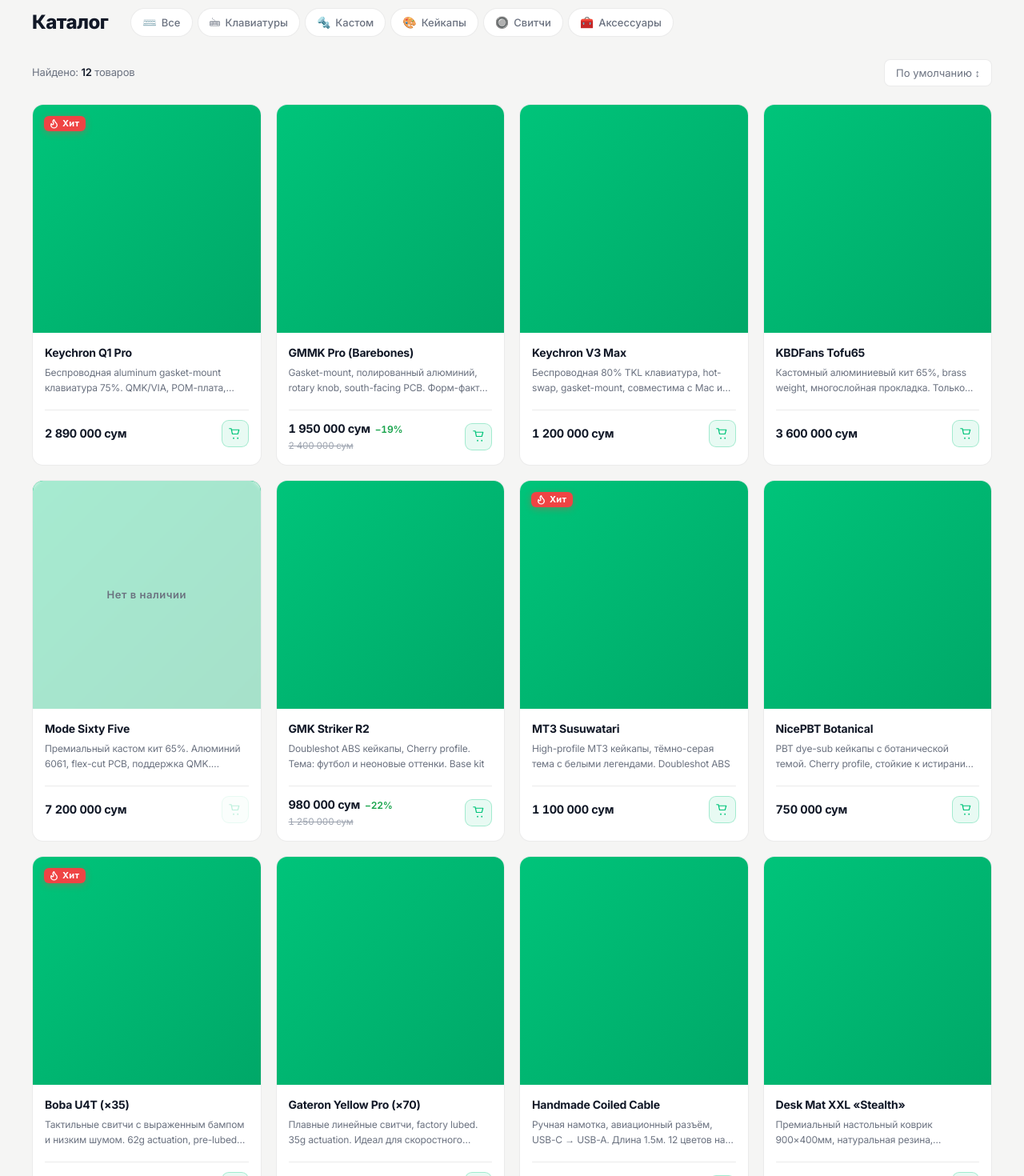
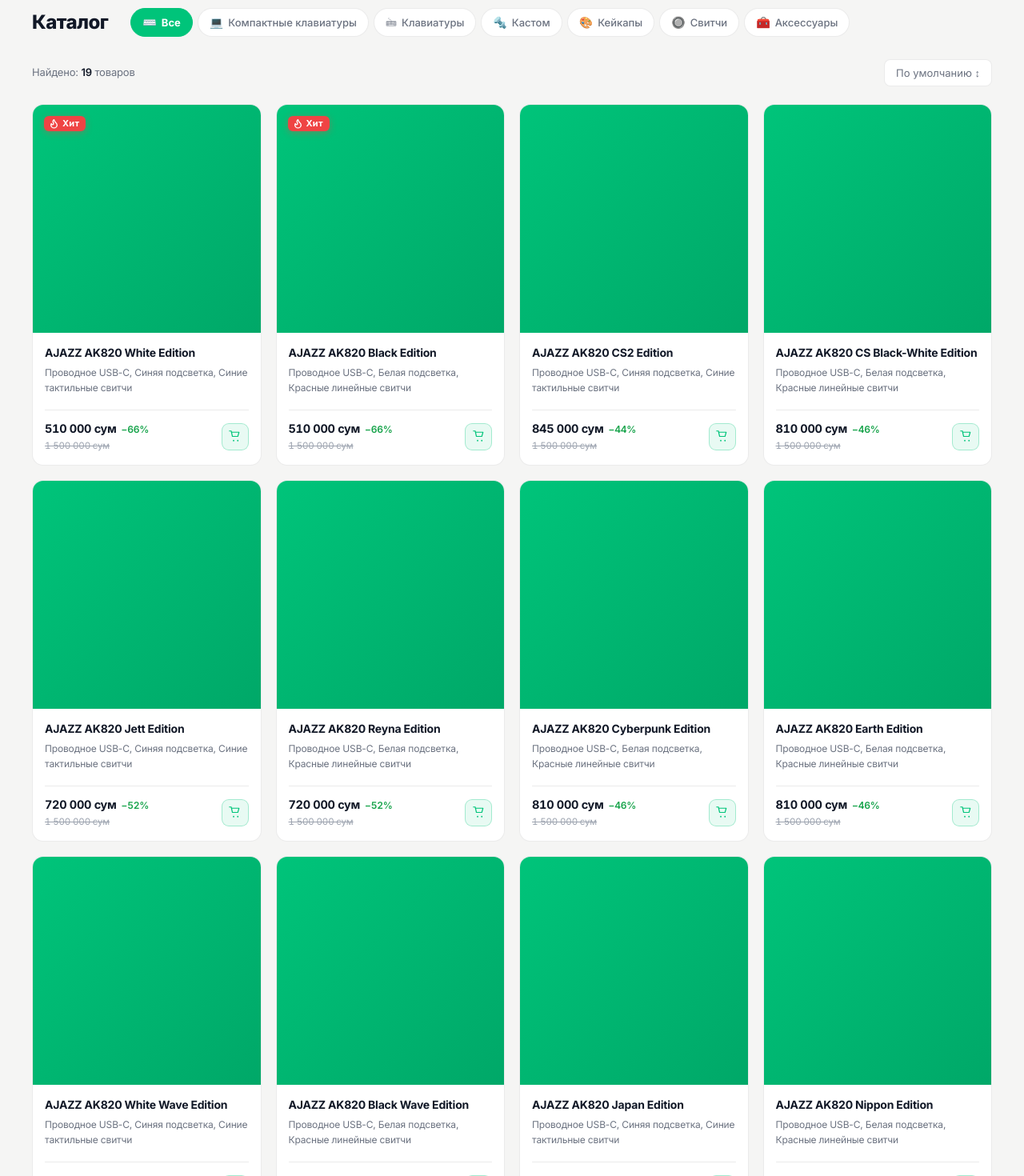
Before and after one commit to Cuppie24/klavisha, a React (Vite) app: page / in a window 1280 px wide. Shown: the part 860-2330 px from the top of the page at 80% size. Built offline with nearby package versions, Linux system fonts and the light colour scheme.

Commit message:
Update product categories and add new compact keyboard entries in products data

```diff
--- a/src/App.css
+++ b/src/App.css
@@ -607,28 +607,25 @@
   font: 500 13px var(--sans);
   white-space: nowrap;
   transition: border-color 0.15s, color 0.15s, background 0.15s, box-shadow 0.15s;
+}
 
-  &:hover {
+.category-btn:hover {
   border-color: var(--border-accent);
   color: var(--accent);
   background: var(--accent-light);
 }
 
-  &--active {
+.category-btn--active {
   background: var(--accent);
   border-color: var(--accent);
   color: #fff;
   font-weight: 700;
-    box-shadow:
-      0 0 0 2px rgba(var(--accent-rgb), 0.35),
-      0 4px 20px rgba(var(--accent-rgb), 0.45);
+}
 
-    &:hover {
+.category-btn--active:hover {
   background: var(--accent-hover);
   border-color: var(--accent-hover);
   color: #fff;
-    }
-  }
 }
 
 .category-btn__icon {
--- a/src/App.tsx
+++ b/src/App.tsx
@@ -5,12 +5,13 @@
 import './App.css';
 
 const CATEGORY_ICONS: Record<string, string> = {
-  'Все':        '⌨️',
-  'Клавиатуры': '🖮',
-  'Кастом':     '🔩',
-  'Кейкапы':    '🎨',
-  'Свитчи':     '🔘',
-  'Аксессуары': '🧰',
+  'Все':                    '⌨️',
+  'Компактные клавиатуры':  '💻',
+  'Клавиатуры':             '🖮',
+  'Кастом':                 '🔩',
+  'Кейкапы':                '🎨',
+  'Свитчи':                 '🔘',
+  'Аксессуары':             '🧰',
 };
 
 function SearchIcon() {
--- a/src/data/products.ts
+++ b/src/data/products.ts
@@ -12,153 +12,255 @@
   tag?: 'new' | 'hot' | 'sale' | 'custom';
 }
 
-export const CATEGORIES = ['Все', 'Клавиатуры', 'Кастом', 'Кейкапы', 'Свитчи', 'Аксессуары'] as const;
+export const CATEGORIES = ['Все', 'Компактные клавиатуры', 'Клавиатуры', 'Кастом', 'Кейкапы', 'Свитчи', 'Аксессуары'] as const;
 export type Category = (typeof CATEGORIES)[number];
 
 export const products: Product[] = [
   {
     id: 1,
-    name: 'Keychron Q1 Pro',
-    description: 'Беспроводная aluminum gasket-mount клавиатура 75%. QMK/VIA, POM-плата, south-facing RGB',
-    price: 2890000,
-    category: 'Клавиатуры',
-    gradient: 'linear-gradient(135deg, #667eea 0%, #764ba2 100%)',
-    rating: 4.9,
-    reviews: 312,
+    name: 'AJAZZ AK820 White Edition',
+    description: 'Проводное USB-C, Синяя подсветка, Синие тактильные свитчи',
+    price: 510000,
+    originalPrice: 1500000,
+    category: 'Компактные клавиатуры',
+    gradient: '',
+    rating: 4.8,
+    reviews: 142,
     inStock: true,
     tag: 'hot',
   },
   {
     id: 2,
-    name: 'GMMK Pro (Barebones)',
-    description: 'Gasket-mount, полированный алюминий, rotary knob, south-facing PCB. Форм-фактор 75%',
-    price: 1950000,
-    originalPrice: 2400000,
-    category: 'Клавиатуры',
-    gradient: 'linear-gradient(135deg, #0ea5e9 0%, #6366f1 100%)',
-    rating: 4.6,
-    reviews: 184,
+    name: 'AJAZZ AK820 Black Edition',
+    description: 'Проводное USB-C, Белая подсветка, Красные линейные свитчи',
+    price: 510000,
+    originalPrice: 1500000,
+    category: 'Компактные клавиатуры',
+    gradient: '',
+    rating: 4.8,
+    reviews: 138,
     inStock: true,
-    tag: 'sale',
+    tag: 'hot',
   },
   {
     id: 3,
-    name: 'Keychron V3 Max',
-    description: 'Беспроводная 80% TKL клавиатура, hot-swap, gasket-mount, совместима с Mac и Windows',
-    price: 1200000,
-    category: 'Клавиатуры',
-    gradient: 'linear-gradient(135deg, #11998e 0%, #38ef7d 100%)',
+    name: 'AJAZZ AK820 CS2 Edition',
+    description: 'Проводное USB-C, Синяя подсветка, Синие тактильные свитчи',
+    price: 845000,
+    originalPrice: 1500000,
+    category: 'Компактные клавиатуры',
+    gradient: '',
     rating: 4.7,
-    reviews: 521,
+    reviews: 64,
     inStock: true,
     tag: 'new',
   },
   {
     id: 4,
-    name: 'KBDFans Tofu65',
-    description: 'Кастомный алюминиевый кит 65%, brass weight, многослойная прокладка. Только корпус',
-    price: 3600000,
-    category: 'Кастом',
-    gradient: 'linear-gradient(135deg, #f7971e 0%, #ffd200 100%)',
-    rating: 4.8,
-    reviews: 67,
+    name: 'AJAZZ AK820 CS Black-White Edition',
+    description: 'Проводное USB-C, Белая подсветка, Красные линейные свитчи',
+    price: 810000,
+    originalPrice: 1500000,
+    category: 'Компактные клавиатуры',
+    gradient: '',
+    rating: 4.7,
+    reviews: 51,
     inStock: true,
-    tag: 'custom',
+    tag: 'new',
   },
   {
     id: 5,
-    name: 'Mode Sixty Five',
-    description: 'Премиальный кастом кит 65%. Алюминий 6061, flex-cut PCB, поддержка QMK. Collector edition',
-    price: 7200000,
-    category: 'Кастом',
-    gradient: 'linear-gradient(135deg, #1a1a2e 0%, #16213e 50%, #0f3460 100%)',
-    rating: 5.0,
-    reviews: 28,
-    inStock: false,
-    tag: 'custom',
+    name: 'AJAZZ AK820 Jett Edition',
+    description: 'Проводное USB-C, Синяя подсветка, Синие тактильные свитчи',
+    price: 720000,
+    originalPrice: 1500000,
+    category: 'Компактные клавиатуры',
+    gradient: '',
+    rating: 4.7,
+    reviews: 39,
+    inStock: true,
+    tag: 'new',
   },
   {
     id: 6,
-    name: 'GMK Striker R2',
-    description: 'Doubleshot ABS кейкапы, Cherry profile. Тема: футбол и неоновые оттенки. Base kit',
-    price: 980000,
-    originalPrice: 1250000,
-    category: 'Кейкапы',
-    gradient: 'linear-gradient(135deg, #56ab2f 0%, #a8e063 100%)',
+    name: 'AJAZZ AK820 Reyna Edition',
+    description: 'Проводное USB-C, Белая подсветка, Красные линейные свитчи',
+    price: 720000,
+    originalPrice: 1500000,
+    category: 'Компактные клавиатуры',
+    gradient: '',
     rating: 4.7,
-    reviews: 143,
+    reviews: 33,
     inStock: true,
-    tag: 'sale',
+    tag: 'new',
   },
   {
     id: 7,
-    name: 'MT3 Susuwatari',
-    description: 'High-profile MT3 кейкапы, тёмно-серая тема с белыми легендами. Doubleshot ABS',
-    price: 1100000,
-    category: 'Кейкапы',
-    gradient: 'linear-gradient(135deg, #485563 0%, #29323c 100%)',
-    rating: 4.9,
-    reviews: 89,
+    name: 'AJAZZ AK820 Cyberpunk Edition',
+    description: 'Проводное USB-C, Белая подсветка, Красные линейные свитчи',
+    price: 810000,
+    originalPrice: 1500000,
+    category: 'Компактные клавиатуры',
+    gradient: '',
+    rating: 4.8,
+    reviews: 47,
     inStock: true,
-    tag: 'hot',
+    tag: 'new',
   },
   {
     id: 8,
-    name: 'NicePBT Botanical',
-    description: 'PBT dye-sub кейкапы с ботанической темой. Cherry profile, стойкие к истиранию легенды',
-    price: 750000,
-    category: 'Кейкапы',
-    gradient: 'linear-gradient(135deg, #00b09b 0%, #96c93d 100%)',
-    rating: 4.5,
-    reviews: 201,
+    name: 'AJAZZ AK820 Earth Edition',
+    description: 'Проводное USB-C, Белая подсветка, Красные линейные свитчи',
+    price: 810000,
+    originalPrice: 1500000,
+    category: 'Компактные клавиатуры',
+    gradient: '',
+    rating: 4.6,
+    reviews: 28,
     inStock: true,
     tag: 'new',
   },
   {
     id: 9,
-    name: 'Boba U4T (×35)',
-    description: 'Тактильные свитчи с выраженным бампом и низким шумом. 62g actuation, pre-lubed stem',
-    price: 420000,
-    category: 'Свитчи',
-    gradient: 'linear-gradient(135deg, #f953c6 0%, #b91d73 100%)',
-    rating: 4.9,
-    reviews: 376,
+    name: 'AJAZZ AK820 White Wave Edition',
+    description: 'Проводное USB-C, Синяя подсветка, Синие тактильные свитчи',
+    price: 810000,
+    originalPrice: 1500000,
+    category: 'Компактные клавиатуры',
+    gradient: '',
+    rating: 4.7,
+    reviews: 22,
     inStock: true,
-    tag: 'hot',
+    tag: 'new',
   },
   {
     id: 10,
-    name: 'Gateron Yellow Pro (×70)',
-    description: 'Плавные линейные свитчи, factory lubed. 35g actuation. Идеал для скоростного ввода',
-    price: 280000,
-    category: 'Свитчи',
-    gradient: 'linear-gradient(135deg, #f6d365 0%, #fda085 100%)',
+    name: 'AJAZZ AK820 Black Wave Edition',
+    description: 'Проводное USB-C, Белая подсветка, Красные линейные свитчи',
+    price: 810000,
+    originalPrice: 1500000,
+    category: 'Компактные клавиатуры',
+    gradient: '',
     rating: 4.7,
-    reviews: 614,
+    reviews: 19,
     inStock: true,
+    tag: 'new',
   },
   {
     id: 11,
-    name: 'Handmade Coiled Cable',
-    description: 'Ручная намотка, авиационный разъём, USB-C → USB-A. Длина 1.5м. 12 цветов на выбор',
-    price: 380000,
-    originalPrice: 480000,
-    category: 'Аксессуары',
-    gradient: 'linear-gradient(135deg, #a18cd1 0%, #fbc2eb 100%)',
+    name: 'AJAZZ AK820 Japan Edition',
+    description: 'Проводное USB-C, Синяя подсветка, Синие тактильные свитчи',
+    price: 810000,
+    originalPrice: 1500000,
+    category: 'Компактные клавиатуры',
+    gradient: '',
     rating: 4.8,
-    reviews: 98,
+    reviews: 31,
     inStock: true,
-    tag: 'sale',
+    tag: 'new',
   },
   {
     id: 12,
-    name: 'Desk Mat XXL «Stealth»',
-    description: 'Премиальный настольный коврик 900×400мм, натуральная резина, прошитые края. Чёрный',
-    price: 320000,
-    category: 'Аксессуары',
-    gradient: 'linear-gradient(135deg, #2c3e50 0%, #4ca1af 100%)',
+    name: 'AJAZZ AK820 Nippon Edition',
+    description: 'Проводное USB-C, Белая подсветка, Красные линейные свитчи',
+    price: 810000,
+    originalPrice: 1500000,
+    category: 'Компактные клавиатуры',
+    gradient: '',
+    rating: 4.8,
+    reviews: 26,
+    inStock: true,
+    tag: 'new',
+  },
+  {
+    id: 13,
+    name: 'AJAZZ AK820 Levi Edition',
+    description: 'Проводное USB-C, Синяя подсветка, Синие тактильные свитчи',
+    price: 810000,
+    originalPrice: 1500000,
+    category: 'Компактные клавиатуры',
+    gradient: '',
+    rating: 4.8,
+    reviews: 18,
+    inStock: true,
+    tag: 'new',
+  },
+  {
+    id: 14,
+    name: 'WOMIER S-K80 KANAGAWA White',
+    description: 'TFT экран, Проводное USB-C, Белые линейные свитчи',
+    price: 990000,
+    originalPrice: 1190000,
+    category: 'Компактные клавиатуры',
+    gradient: '',
+    rating: 4.9,
+    reviews: 57,
+    inStock: true,
+    tag: 'new',
+  },
+  {
+    id: 15,
+    name: 'WOMIER S-K80 KANAGAWA Black',
+    description: 'TFT экран, Проводное USB-C, Серые линейные свитчи',
+    price: 990000,
+    originalPrice: 1190000,
+    category: 'Компактные клавиатуры',
+    gradient: '',
+    rating: 4.9,
+    reviews: 49,
+    inStock: true,
+    tag: 'new',
+  },
+  {
+    id: 16,
+    name: 'DAGK K87 PRO Matcha Edition',
+    description: '3 типа подключения, RGB подсветка, Красные линейные свитчи',
+    price: 590000,
+    originalPrice: 1200000,
+    category: 'Компактные клавиатуры',
+    gradient: '',
     rating: 4.6,
-    reviews: 155,
+    reviews: 83,
     inStock: true,
+    tag: 'new',
+  },
+  {
+    id: 17,
+    name: 'YK75 Низкопрофильный',
+    description: 'Проводное USB-C, Белая подсветка, Красные линейные свитчи',
+    price: 720000,
+    originalPrice: 1800000,
+    category: 'Компактные клавиатуры',
+    gradient: '',
+    rating: 4.7,
+    reviews: 44,
+    inStock: true,
+    tag: 'new',
+  },
+  {
+    id: 18,
+    name: 'XINMENG M87 LITE',
+    description: 'Беспроводная, RGB, Brown tactile свитчи',
+    price: 600000,
+    originalPrice: 1300000,
+    category: 'Компактные клавиатуры',
+    gradient: '',
+    rating: 4.5,
+    reviews: 61,
+    inStock: true,
+    tag: 'new',
+  },
+  {
+    id: 19,
+    name: 'AULA Wolf Spider WIN60',
+    description: 'Проводное USB-C, RGB, Магнитные свитчи',
+    price: 550000,
+    originalPrice: 1200000,
+    category: 'Компактные клавиатуры',
+    gradient: '',
+    rating: 4.6,
+    reviews: 35,
+    inStock: true,
+    tag: 'new',
   },
 ];
```
Lines whose indentation alone changed are shown as unchanged.
